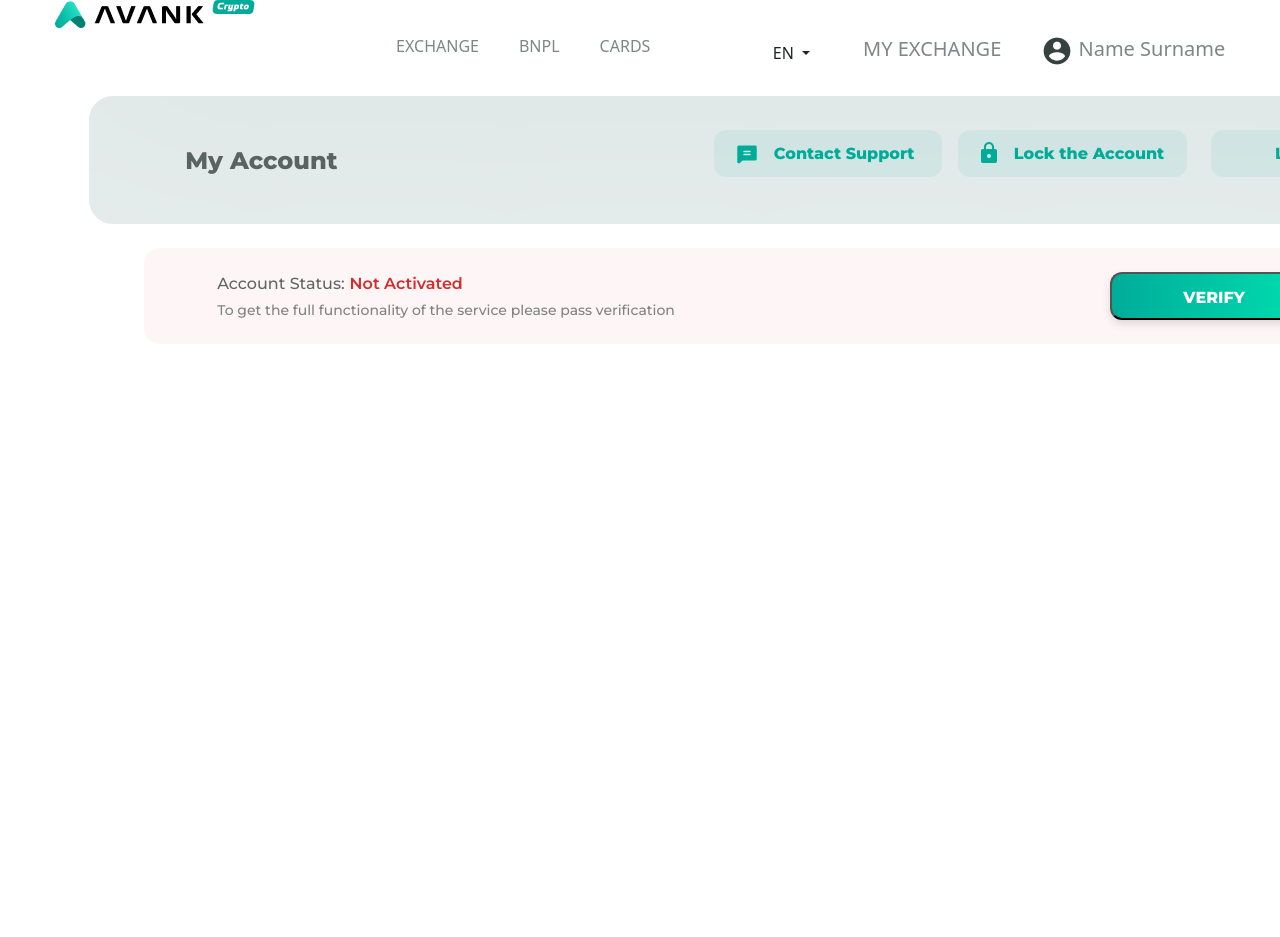
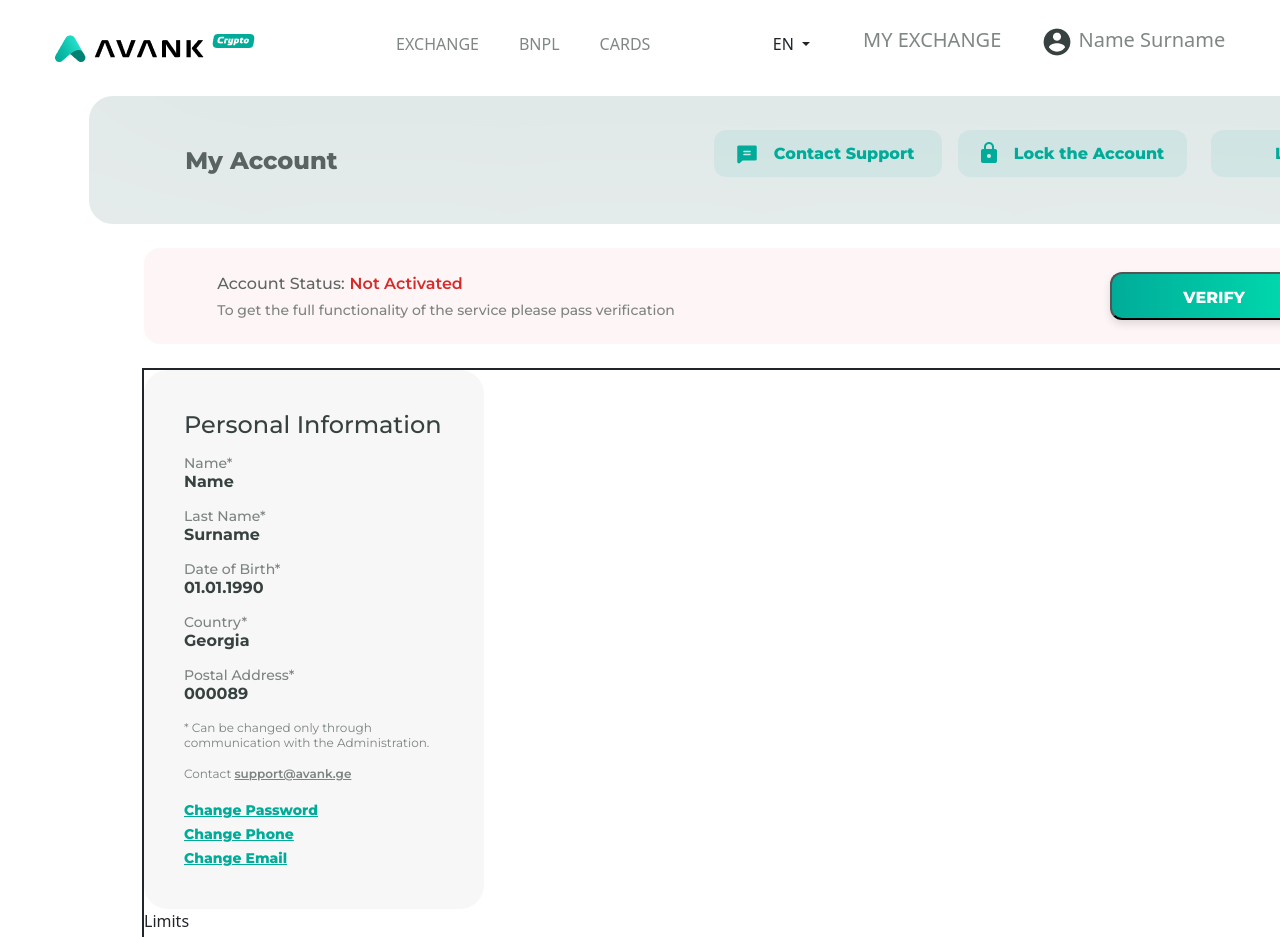
Before and after one commit to jatinrana99/avank, a Vue app: page / in a window 1280 px wide. Shown: the top 937 px of the page. Before the commit the page ends 800 px from the top, so only its background shows below. Built offline with nearby package versions, Linux system fonts and the light colour scheme.

Commit message:
information section done

```diff
--- /dev/null
+++ b/src/components/Content.vue
@@ -0,0 +1,172 @@
+<template>
+    <section id="mainContent">
+
+        <div id="content">
+        <div class="information">
+            <p>Personal Information</p>
+        </div>
+        <section>
+        <div class="heading">Name*</div>
+        <p class="Pheading">Name</p>
+        </section>
+
+        <section>
+        <div class="heading">Last Name*</div>
+        <p class="Pheading">Surname</p>
+        </section>
+
+        <section>
+        <div class="heading">Date of Birth*</div>
+        <p class="Pheading">01.01.1990</p>
+        </section>
+
+        <section>
+        <div class="heading">Country*</div>
+        <p class="Pheading">Georgia</p>
+        </section>
+
+        <section>
+        <div class="heading">Postal Address*</div>
+        <p class="Pheading">000089</p>
+        </section>
+
+        <div id="note">
+            <p>* Can be changed only through communication with the Administration.</p>
+            <p> Contact <a href="" id="support">support@avank.ge</a></p>
+        </div>
+
+        <div class="change">
+            <div>
+                <a href="" class="Pchange">Change Password</a>
+            </div>
+            <div>
+                <a href="" class="Pchange">Change Phone</a>
+            </div>
+            <div>
+                <a href="" class="Pchange">Change Email</a>
+            </div>
+        </div>
+    </div>
+
+
+    <!-- limits structure start from here -->
+        <div class="limits">
+            <div>
+                <div id="name">Limits</div>
+            </div>
+            <div class="form">
+                <div>Daily Limit </div>
+                <div>15,000.00/15,000.00</div>
+                <!-- leaved here -->
+            </div>
+        </div>
+    </section>
+</template>
+
+<script>
+export default {
+    name:`Content`
+}
+</script>
+
+<style scoped>
+
+#mainContent{
+    border: 2px solid;
+    width: 1249px;
+    margin-left: 142px;
+}
+
+#content{
+    width: 340px;
+    /* black/transparent/25 */
+ padding: 40px;
+
+background: rgba(54, 65, 64, 0.04);
+border-radius: 24px;
+}
+
+.information{
+
+font-family: 'Montserrat';
+font-style: normal;
+font-weight: 500;
+font-size: 24px;
+line-height: 29px;
+
+/* black/solid/500 */
+
+color: #364140;
+}
+
+
+#note{
+
+font-family: 'Montserrat';
+font-style: normal;
+font-weight: 400;
+font-size: 12px;
+line-height: 15px;
+
+/* black/transparent/300 */
+
+color: rgba(54, 65, 64, 0.64);
+}
+
+#support{
+    color:  rgba(54, 65, 64, 0.64);
+    font-weight: 600;
+}
+
+.heading{
+
+font-family: 'Montserrat';
+font-style: normal;
+font-weight: 500;
+font-size: 14px;
+line-height: 17px;
+/* identical to box height */
+
+
+/* black/transparent/300 */
+
+color: rgba(54, 65, 64, 0.64);
+}
+
+
+.Pheading{
+width: 50px;
+height: 20px;
+left: 222px;
+top: 466px;
+
+font-family: 'Montserrat';
+font-style: normal;
+font-weight: 700;
+font-size: 16px;
+line-height: 20px;
+/* identical to box height */
+
+
+/* black/solid/500 */
+
+color: #364140;
+}
+
+
+.Pchange{
+
+font-family: 'Montserrat';
+font-style: normal;
+font-weight: 900;
+font-size: 14px;
+line-height: 17px;
+/* identical to box height */
+
+text-decoration-line: underline;
+
+/* brand/solid/500 */
+
+color: #00AC99;
+}
+</style>
--- a/src/components/Header.vue
+++ b/src/components/Header.vue
@@ -25,10 +25,9 @@
                 MY EXCHANGE
             </div>
             <div class="name">
-                <div class="nameLogo">
+
                     <img src="../assets/mdi_user-circle.png" alt="">
                     Name Surname
-                </div>
             </div>
         </div>
        </nav>
@@ -55,6 +54,7 @@ export default {
     height: 96px;
     /* background-color: blanchedalmond; */
     align-content: center;
+    align-items: center;
 
 }
 
--- a/src/components/Page.vue
+++ b/src/components/Page.vue
@@ -2,6 +2,7 @@
     <Header></Header>
     <ContentHeader></ContentHeader>
     <NavInfo></NavInfo>
+    <Content></Content>
 
 </template>
 
@@ -9,12 +10,14 @@
 import Header from  './Header.vue'
 import ContentHeader from './ContentHeader.vue'
 import NavInfo from './NavInfo.vue'
+import Content from './Content.vue'
 export default {
     name:`Page`,
     components:{
         Header,
         ContentHeader,
-        NavInfo
+        NavInfo,
+        Content
     },
     data(){
 
```
